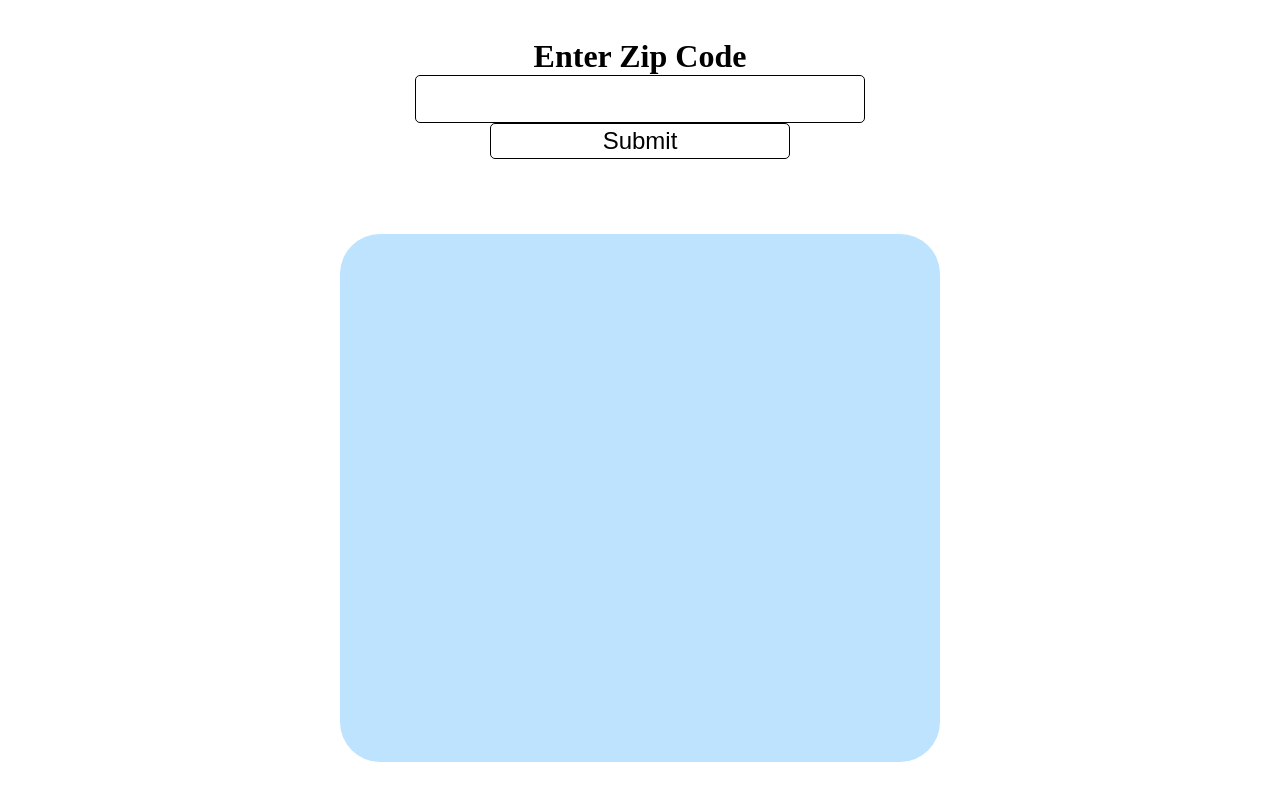
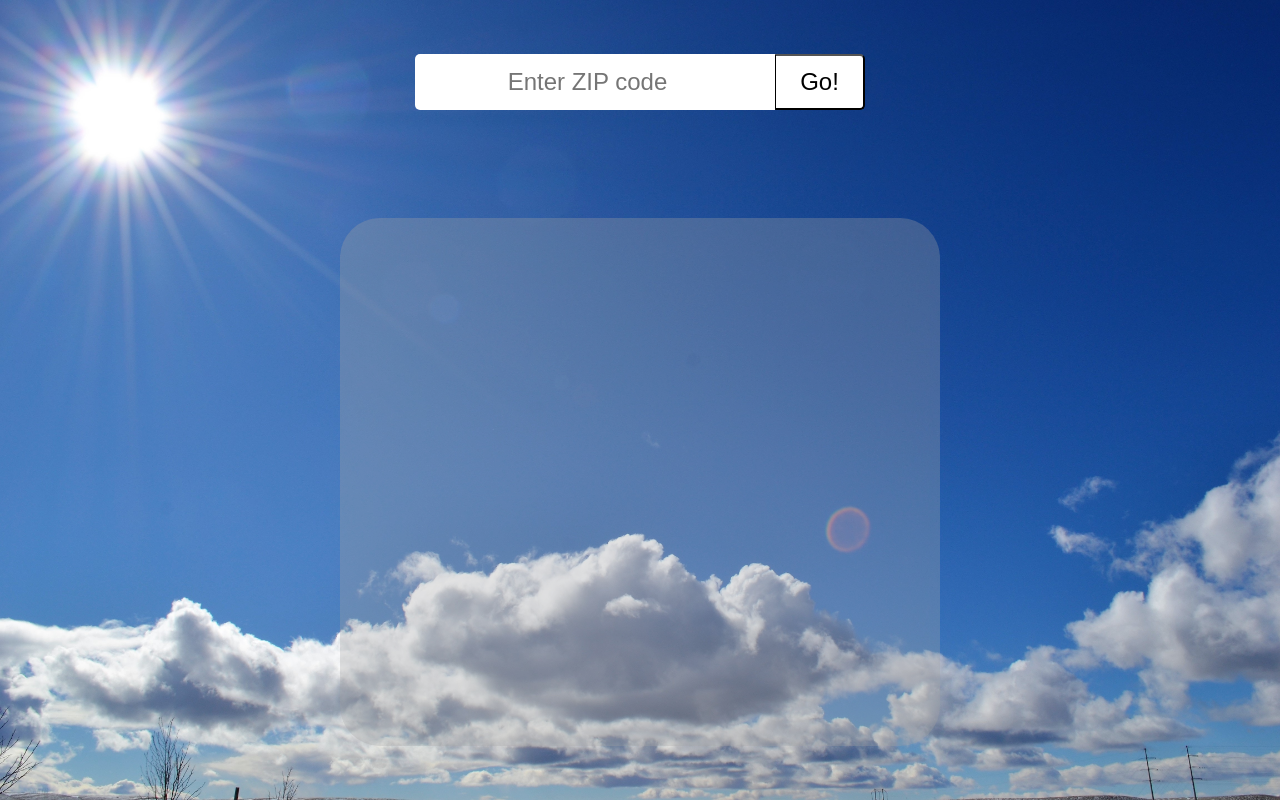
Before and after one commit to ri-ca4/react-node-weather, a React (Create React App) app in the folder client/: page / in a window 1280 px wide. Built offline with nearby package versions, Linux system fonts and the light colour scheme.

Commit message:
add style

```diff
--- a/client/src/App.css
+++ b/client/src/App.css
@@ -13,6 +13,9 @@
   height: 100vh;
   width: 100vw;
   text-align: center;
+  background-image: url(./img/sky.jpg);
+  background-position: center;
+  background-size: cover;
 }
 
 #search{
@@ -25,18 +28,21 @@
 }
 
 input[type=number]{
-  width: 75%;
-  height: 2em;
-  border: 1px solid #000000;
-  border-radius: 5px;
+  text-align: center;
+  width: 60%;
+  height: 7vh;
+  border: none;
+  border-top-left-radius: 5px;
+  border-bottom-left-radius: 5px;
   font-size: 1.5em;
 }
 
 #submit{
-  width: 50%;
-  height: 1.5em;
-  border: 1px solid #000000;
-  border-radius: 5px;
+  width: 15%;
+  height: 7vh;
+  border-left: 1px solid #000000;
+  border-top-right-radius: 5px;
+  border-bottom-right-radius: 5px;
   font-size: 1.5em;
   background-color: #ffffff;
 }
@@ -57,9 +63,13 @@ input[type=number]{
   width: 75vw;
   max-height: 600px;
   max-width: 600px;
-  background-color: #bee3ff;
+  background: #a2a2a250;
   border-radius: 5vh;
+  color:#ffffff;
+  text-shadow: 1px 1px 4px rgba(0,0,0,0.65);
 }
+
+
 
 #city{
   position: absolute;
--- a/client/src/App.js
+++ b/client/src/App.js
@@ -44,12 +44,11 @@ function App() {
 
 
   return (
-    <div class="App">
+    <div className="App">
       <div id="search">
-        <h2>Enter Zip Code</h2>
         <form onSubmit={handleSubmit}>
-          <input name="search" type="number" onChange={handleOnChange}/><br/>
-          <button id="submit" type='submit'>Submit</button>
+          <input name="search" type="number" placeholder="Enter ZIP code" onChange={handleOnChange}/>
+          <button id="submit" type='submit'>Go!</button>
         </form>
       </div>
       <div id="results">
```
Also changed, not shown: client/src/img/sky.jpg (added), 1 other file (tests, documents, lock files or other folders).
